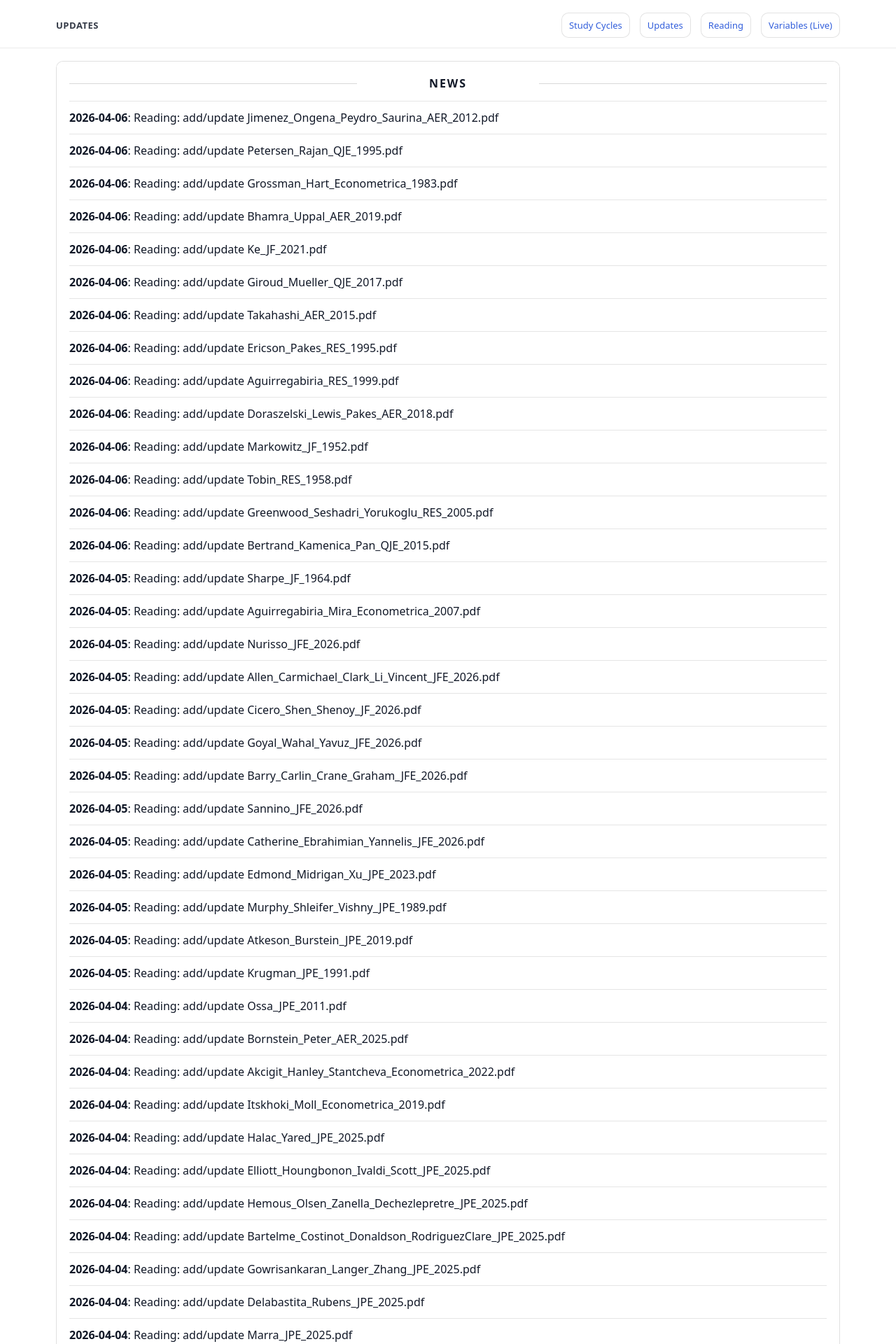
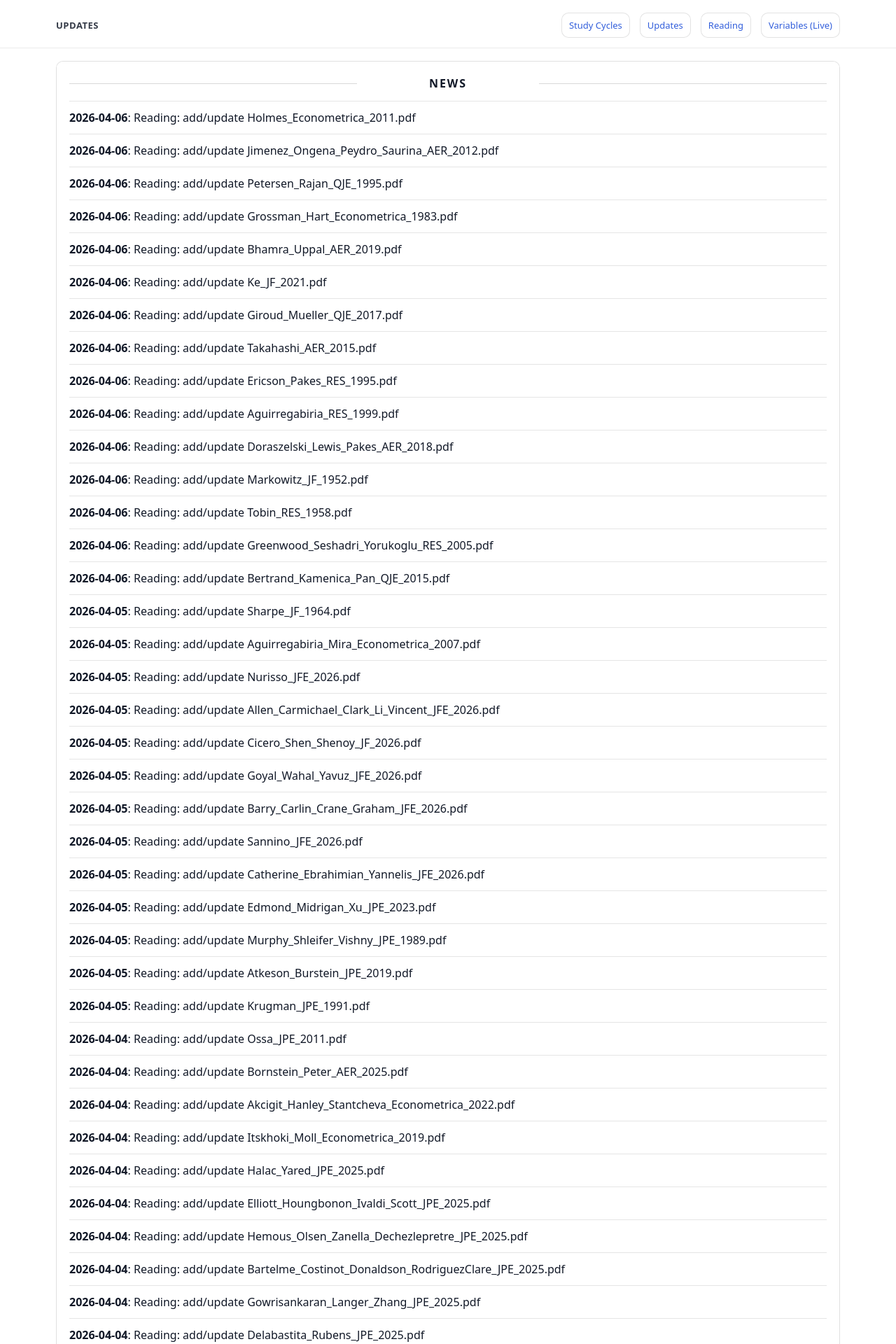
Before and after one commit to yaxinzn/study-archive, a Jekyll site: the page built from updates/index.md, in a window 1280 px wide. Shown: the top 1920 px of the page at 70% size. Built offline with Jekyll 4.4.1, drawn with Linux system fonts in a browser that asks for light colours; some of the changed text lies outside the part shown.

Commit message:
chore: update NEWS feed

```diff
--- a/_data/news.yml
+++ b/_data/news.yml
@@ -1,4 +1,7 @@
 # Auto-generated update history (sorted newest -> oldest). Do not edit manually.
+- ts: "1775472965"
+  date: "2026-04-06"
+  title: "Reading: add/update Holmes_Econometrica_2011.pdf"
 - ts: "1775471957"
   date: "2026-04-06"
   title: "Reading: add/update Jimenez_Ongena_Peydro_Saurina_AER_2012.pdf"
```
